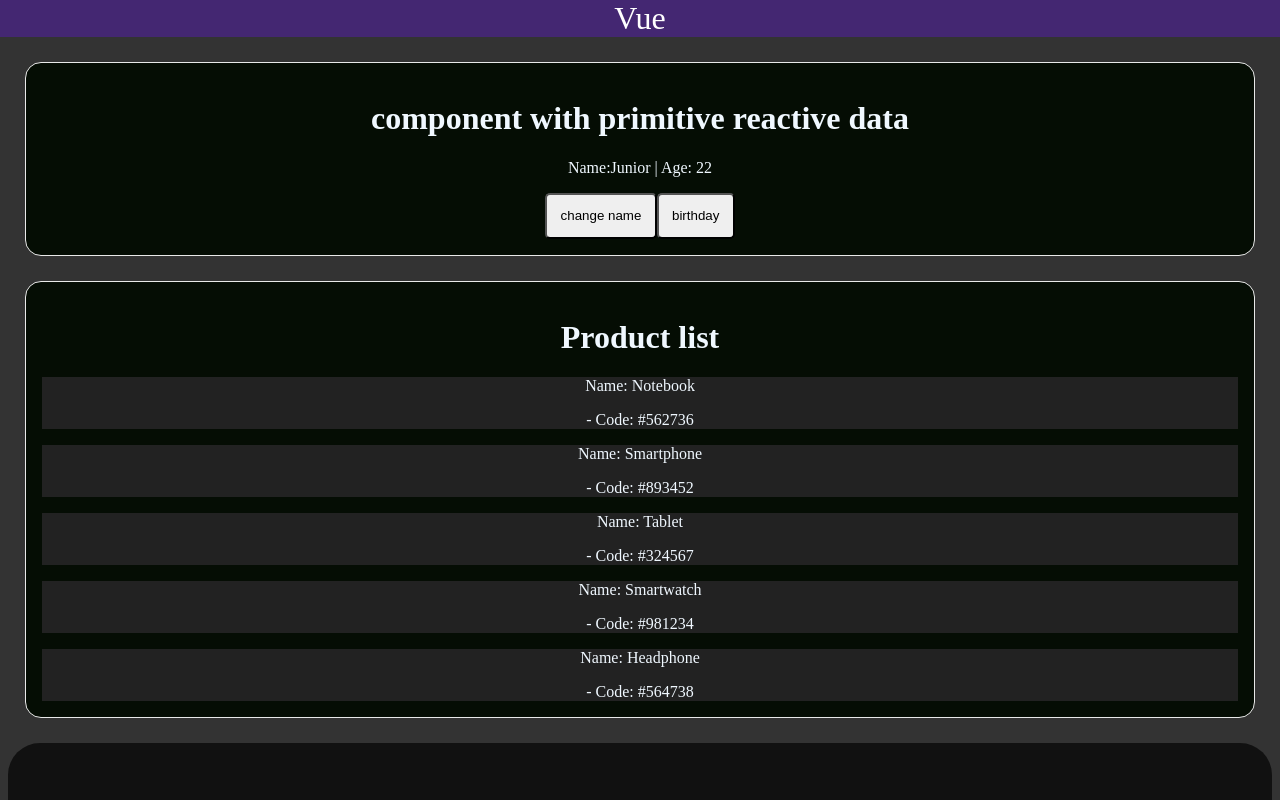
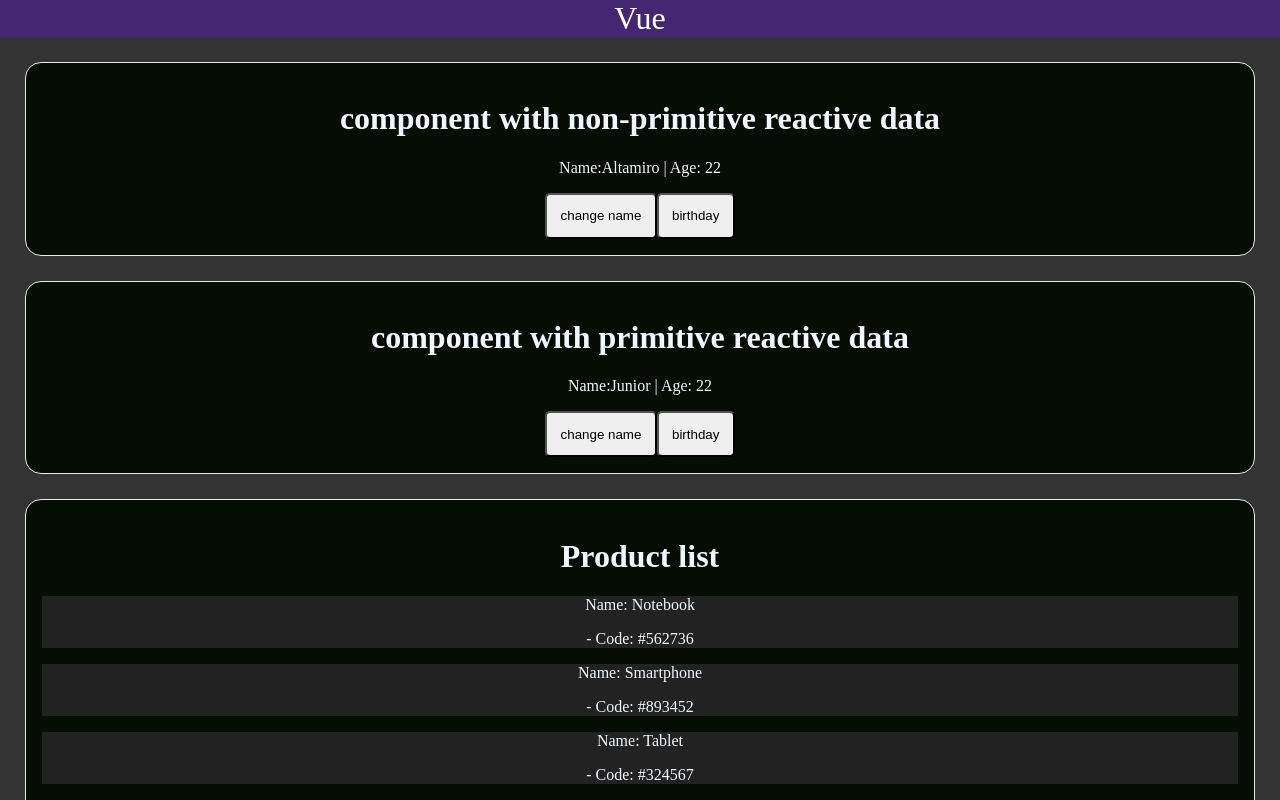
Before and after one commit to AltamiroF-22/vue-learning-basic, a Vue app: page / in a window 1280 px wide. Shown: the top 800 px of the page. Built offline with nearby package versions, Linux system fonts and the light colour scheme.

Commit message:
WithNon-PrimitiveReactiveData

```diff
--- a/src/App.vue
+++ b/src/App.vue
@@ -2,12 +2,14 @@
 import FirstComponent from './components/FirstComponent.vue';
 import WithData from './components/WithData.vue'
 import WithPrimitiveReactiveData from './components/WithPrimitiveReactiveData.vue';
+import WithNonPrimitiveReactiveData from './components/WithNon-PrimitiveReactiveData.vue';
 </script>
 
 <template>
   <header>
     Vue
   </header>
+  <WithNonPrimitiveReactiveData/>
   <WithPrimitiveReactiveData/>
   <WithData/>
   <FirstComponent/>
--- /dev/null
+++ b/src/components/WithNon-PrimitiveReactiveData.vue
@@ -0,0 +1,57 @@
+<template>
+    <div class="component">
+        <h1>component with non-primitive reactive data</h1>
+        <p>Name:{{ person.name }} | Age: {{ person.age}}</p>
+        <button v-on:click="changeName()">change name</button>
+        <button @click="birthday()">birthday</button>
+
+    </div>
+</template>
+
+
+<!-- <script setup>
+    import {reactive} from 'vue'
+
+    const person = reactive({name:'junior', age: 22})
+
+    const birthday = () => {
+        person.age+= 1
+    }
+
+    const changeName = () => {
+     person.name = "junior rocha"
+    }
+</script> -->
+
+<script>
+export default {
+    data:function(){
+        return{
+            person:{
+                name:'Altamiro',
+                age: 22,
+            }
+        }
+
+    },
+
+    methods:{
+        birthday: function(){
+            this.person.age += 1
+        },
+        changeName: function(){
+            this.person.name = 'Altamiro ferrari'
+        }
+    }
+
+}
+</script>
+
+<style scoped>
+
+button{
+    padding: 1em;
+    border-radius: 5px;
+    cursor: pointer;
+}
+</style>
```
